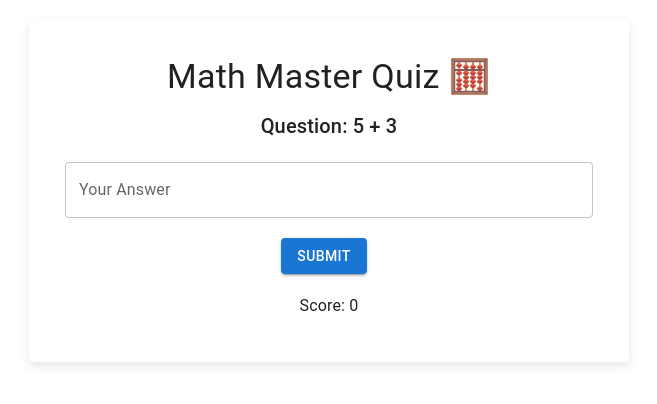
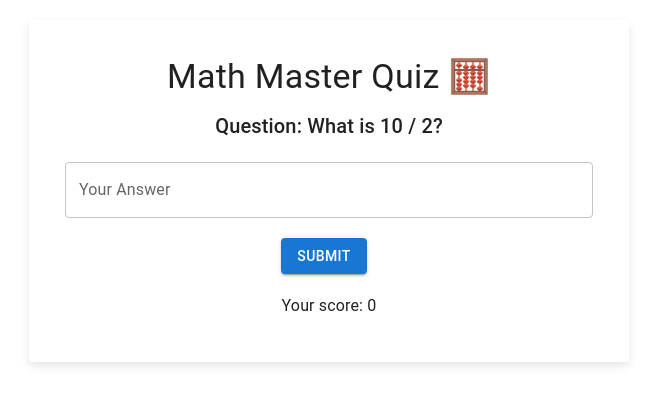
Before and after one commit to Nidyadav/react-Math-master-quiz, a React (Create React App) app: page / in a window 1280 px wide. Shown: the top 404 px of the page, without its empty margins (311-968 px from the left). Built offline with nearby package versions, Linux system fonts and the light colour scheme.

Commit message:
Day 3:Added question in json file and updated QuizManager to show random questions.

```diff
--- a/src/App.js
+++ b/src/App.js
@@ -1,13 +1,13 @@
 import './App.css';
 import QuizManager from "./components/QuizManager";
 import React from "react";
+function App() {
+  return (
+    <div className='MathApp'>
+      <QuizManager />
 
-function App() {
-return (
-  <div className='MathApp'>
-  <QuizManager/>
-</div>
-);
+    </div>
+  );
 }
 
 export default App;
--- a/src/components/QuizManager.js
+++ b/src/components/QuizManager.jsx
@@ -1,21 +1,32 @@
 
-import {React,useState} from "react";
+import { React, useState } from "react";
 import { Button, Card, CardContent, Typography, Box, TextField } from "@mui/material";
+import questions from "./questions";
 const QuizManager = () => {
     const [score, setScore] = useState(0);
-    const [question, setQuestion] = useState("5 + 3"); // will generate it from Question component
-    const [answer, setAnswer] = useState(8); // will make it dynamic
+    const [question, setQuestion] = useState(getRandomQuestion); // Getting questions from questions.js
     const [userInput, setUserInput] = useState("");
     const [feedback, setFeedback] = useState("");
+    // Function to get a random question
+    function getRandomQuestion() {
+        const randomIndex = Math.floor(Math.random() * questions.length);
+        return questions[randomIndex];
+    }
+    // Function to load a new random question
+    function loadNextQuestion() {
+        setQuestion(getRandomQuestion());
+        setFeedback(""); // Clear feedback for the next question
+        setUserInput(""); // Clear the input field
+    }
+
     const handleSubmit = () => {
-        if (parseInt(userInput) === answer) {
+        if (userInput === question.answer) { // Compare user input with the correct answer
             setScore(score + 1);
             setFeedback("Correct! 🎉");
         } else {
-            setFeedback("Oops! Try again.");
+            setFeedback(`Oops! The correct answer was ${question.answer}.`);
         }
-        // Reset input and fetch new question logic here
-        setUserInput("");
+        setTimeout(() => loadNextQuestion(), 2000); // Load the next question after 2 seconds
     };
     return (
         <Box sx={{ maxWidth: 600, margin: "20px auto", textAlign: "center" }}>
@@ -25,7 +36,7 @@ const QuizManager = () => {
                         Math Master Quiz  🧮
                     </Typography>
                     <Typography variant="h6" sx={{ marginBottom: "20px" }}>
-                        Question: {question}
+                        Question: {question.question}
                     </Typography>
                     <TextField
                         label="Your Answer"
@@ -47,11 +58,11 @@ const QuizManager = () => {
                         {feedback}
                     </Typography>
                     <Typography variant="body1" sx={{ marginTop: "20px" }}>
-                        Score: {score}
+                        Your score: {score}
                     </Typography>
                 </CardContent>
             </Card>
         </Box>
     );
-} ;
+};
 export default QuizManager;
--- /dev/null
+++ b/src/components/questions.js
@@ -0,0 +1,59 @@
+const questions = [
+    {
+        id: 1,
+        question: "What is the square 4?",
+        answer: "16",
+    },
+    {
+        id: 2,
+        question: "What is the cube root of 27?",
+        answer: "3",
+    },
+    {
+        id: 3,
+        question: "What is square of 11?",
+        answer: "121",
+    },
+    {
+        id: 4,
+        question: "What is 5 * 6?",
+        answer: "30",
+    },
+    {
+        id: 5,
+        question: "What is 10 / 2?",
+        answer: "5",
+    },
+    {
+        id: 6,
+        question: "What is square of 12?",
+        answer: "144",
+
+    },
+    {
+        id: 7,
+        question: "What is cube of 5?",
+        answer: "125",
+
+    },
+    {
+        id: 8,
+        question: "What is square root of 81?",
+        answer: "9",
+
+    },
+    {
+        id: 9,
+        question: "What is square of 10?",
+        answer: "100",
+
+    },
+    {
+        id: 10,
+        question: "What is cube of 3?",
+        answer: "27",
+
+    },
+];
+
+export default questions;
--- a/src/index.js
+++ b/src/index.js
@@ -3,6 +3,7 @@ import ReactDOM from 'react-dom/client';
 import './index.css';
 import App from './App';
 import reportWebVitals from './reportWebVitals';
+
 
 const root = ReactDOM.createRoot(document.getElementById('root'));
 root.render(
```
Also changed, not shown: src/components/Footer.js (deleted, +0 -17 lines), src/components/Home.js (deleted, +0 -15 lines).
